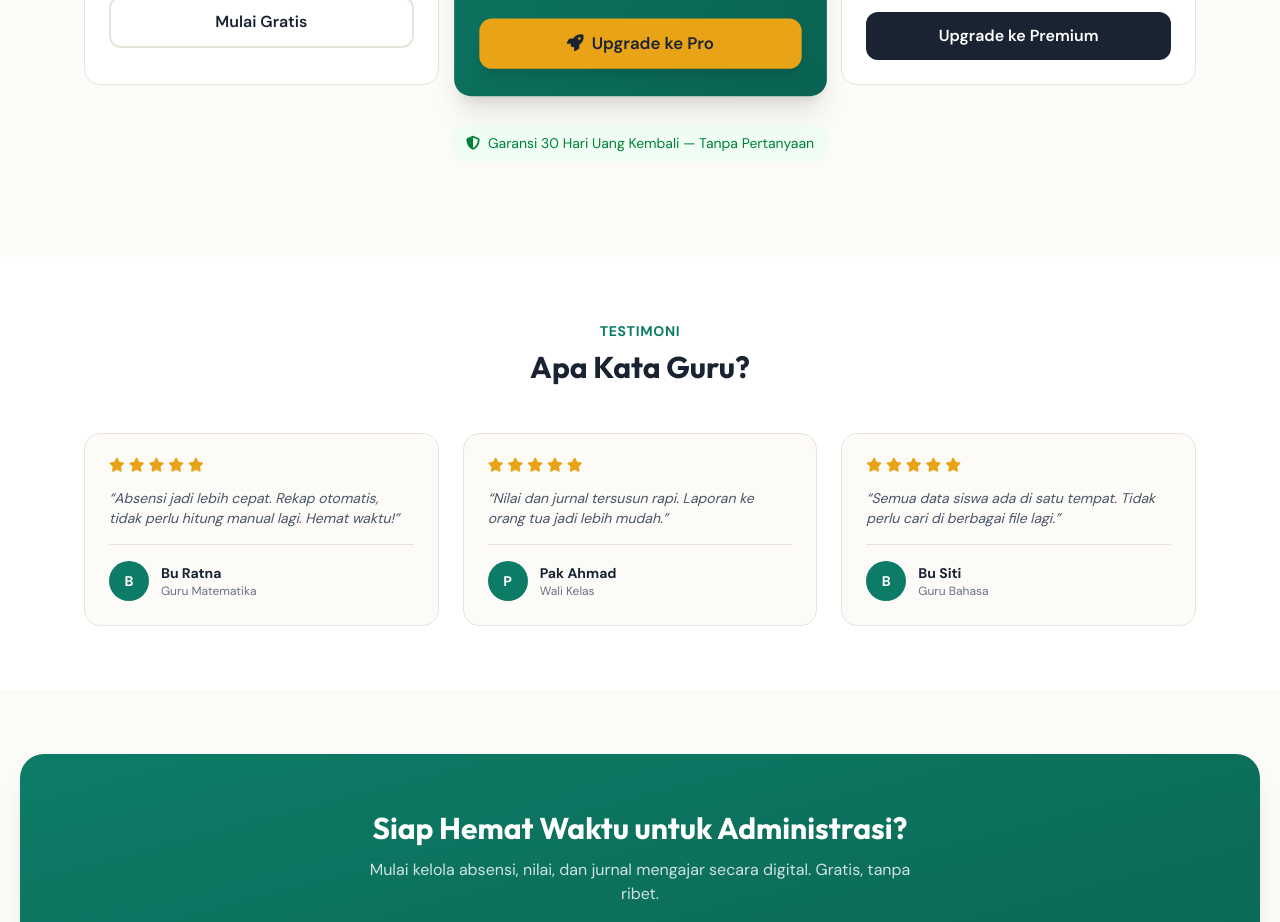
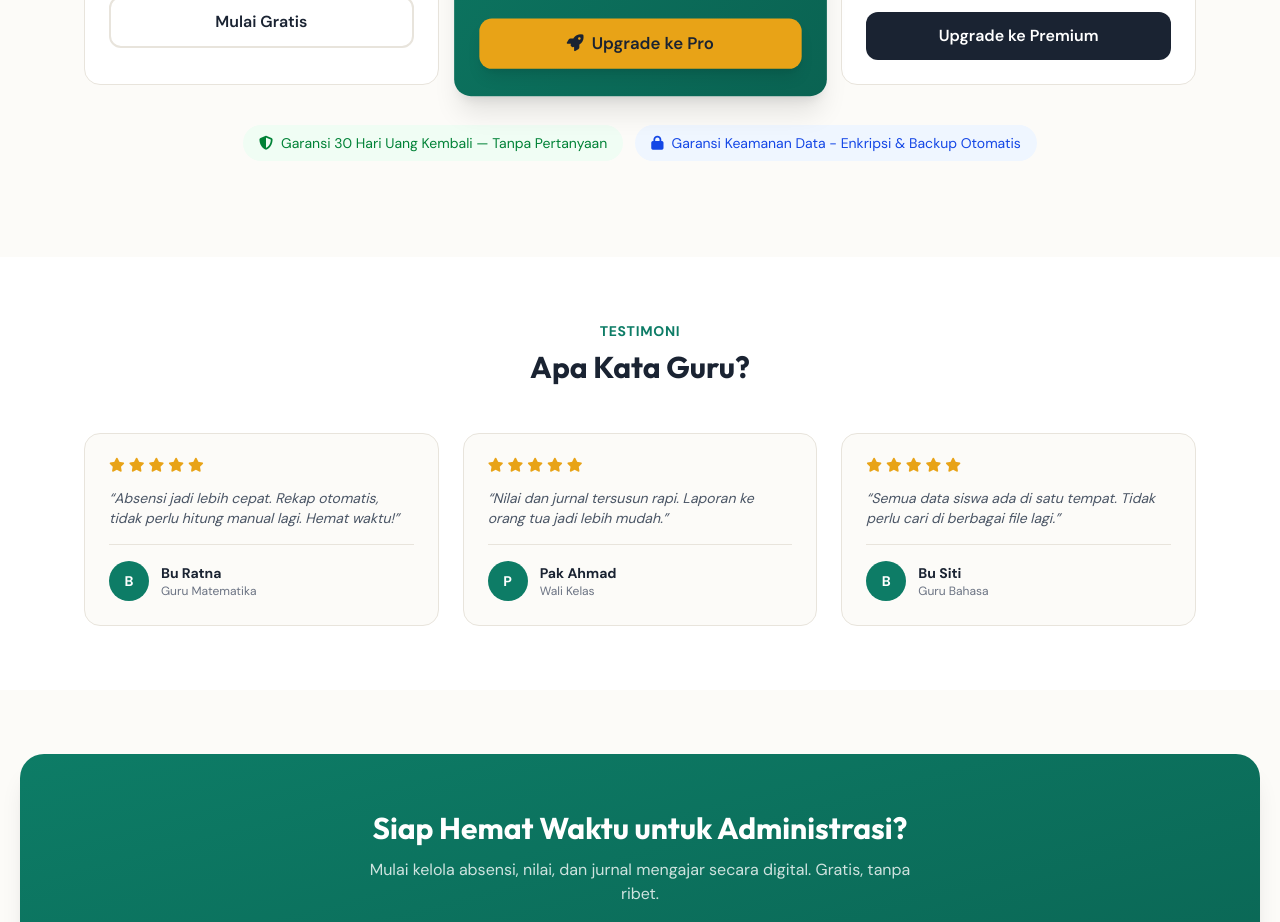
Before and after one commit to herulife/jurnal-guru, a Next.js app: page / in a window 1280 px wide. Shown: the part 3940-4862 px from the top of the page. Built offline with nearby package versions, Linux system fonts and the light colour scheme; no server answers.

Commit message:
Landing: tambah badge Garansi Keamanan Data di seksi harga

```diff
--- a/src/app/page.tsx
+++ b/src/app/page.tsx
@@ -408,10 +408,14 @@ export default async function Home() {
             </div>
           </div>
 
-          <div className="mt-10 text-center">
+          <div className="mt-10 flex flex-wrap items-center justify-center gap-3">
             <div className="inline-flex items-center gap-2 bg-green-50 text-green-700 px-4 py-2 rounded-full text-sm">
               <i className="fas fa-shield-halved"></i>
               <span>Garansi 30 Hari Uang Kembali — Tanpa Pertanyaan</span>
+            </div>
+            <div className="inline-flex items-center gap-2 bg-blue-50 text-blue-700 px-4 py-2 rounded-full text-sm">
+              <i className="fas fa-lock"></i>
+              <span>Garansi Keamanan Data - Enkripsi &amp; Backup Otomatis</span>
             </div>
           </div>
         </div>
```
